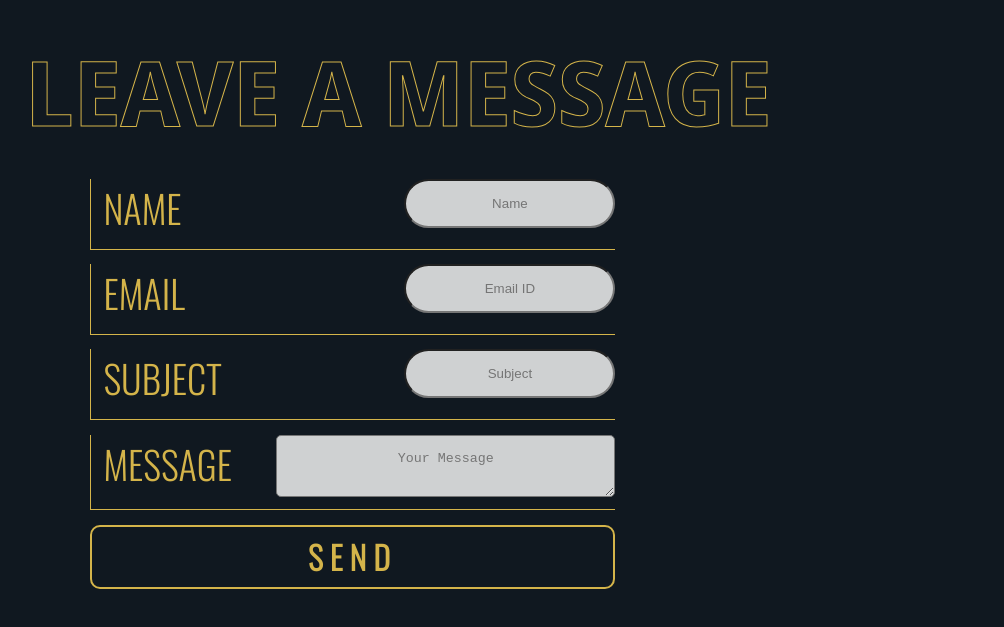
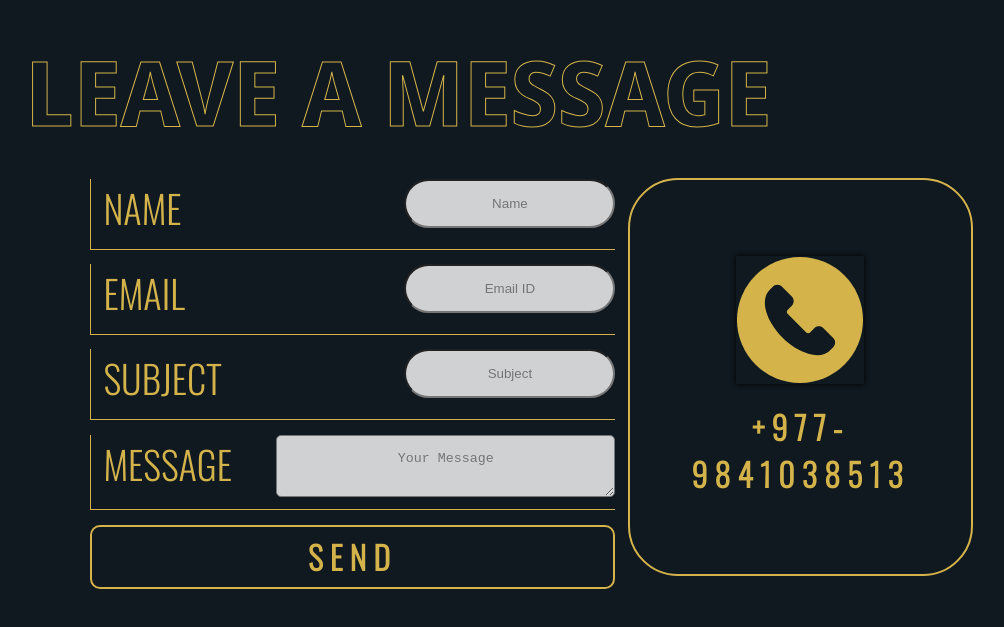
Before and after one commit to rajkarnikar11/portfoliogold, a React (Create React App) app: page /#intro in a window 1280 px wide. Shown: the part 3528-4155 px from the top of the page, without its empty margins (0-1004 px from the left). Built offline with nearby package versions, Linux system fonts and the light colour scheme; a web font is replaced by a local one.

Commit message:
call checking

```diff
--- a/src/App.css
+++ b/src/App.css
@@ -1,3 +1,6 @@
+.App{
+  height: 100vh;
+}
 .name{
   text-align: center;
   position: sticky;
--- a/src/Components/Contact.tsx
+++ b/src/Components/Contact.tsx
@@ -3,6 +3,7 @@ import { useNavigate } from 'react-router-dom';
 import { useInView } from 'react-intersection-observer';
 import '../Styles/Contact.css' ;
 import emailjs from 'emailjs-com';
+import Phone from "../assets/phone.svg"
 const Contact = () => {
 
 
@@ -72,7 +73,14 @@ const Contact = () => {
               <input type="submit" className='form-submit' value="Send"></input>
             </div>
         </form>
-
+        <div className='call-container'>
+          <a href="tel:+977-9860831576">
+            <img  className='call-icon' alt="phone" src={Phone}/>
+          </a>
+          <div className='number'>
+            +977-9841038513
+          </div>
+        </div>
       </div>
     </div>
   )
--- a/src/Components/Skills.tsx
+++ b/src/Components/Skills.tsx
@@ -45,10 +45,10 @@ const Skills = () => {
       </h1>
       <div className='skills-list-container'>
         <li ref={html} className='skill-list'>HTML , CSS</li>
-        <li ref={react} className='skill-list'>REACT JS , NEXT JS</li>
+        <li ref={react} className='skill-list'>REACT JS , NEXT JS, REACTNATIVE</li>
         <li ref={redux} className='skill-list'>REDUX</li>
         <li ref={type} className='skill-list'>TYPESCRIPT</li>
-        <li ref={native} className='skill-list'>REACTNATIVE</li>
+        <li ref={native} className='skill-list'>Illustrator  ,Figma  ,Photoshop</li>
       </div>
     </div>
   )
--- a/src/Styles/Contact.css
+++ b/src/Styles/Contact.css
@@ -1,5 +1,6 @@
 .contact-container{
     height: 100vh;
+
 
 }
 .form-line-container{
@@ -31,8 +32,8 @@
 .form-cotainer{
     display: flex;
     flex-direction: row;
-    width: 50vw;
-
+    width: 70vw;
+    display: flex;
     margin-left:5vw;
     padding: 0vw 2vw;
 
@@ -120,6 +121,41 @@
     transition-delay: .1;
     transition-timing-function: linear;
 }
+.call-container{
+    display: flex;
+    flex-direction: column;
+    align-items: center;
+    text-align: center;
+    justify-content: center;
+    padding: 20px;
+    border: #D4B44A 2px solid;
+    width: 100%;
+    position: relative;
+    font-family: 'Oswald', sans-serif;
+    color:  #D4B44A;
+    font-size: 2.5vw;
+    font-weight: 700;
+    letter-spacing: 7px;
+    margin: 1vw;
+    border-radius: 50px;
+
+}
+.call-icon{
+    height: 10vw;
+    box-shadow: black 0 0 5px;
+    position: relative;
+
+}
+.call-icon::before{
+    top:5;
+    position: absolute;
+    height: 100%;
+    width: 100%;
+    background-color: #D4B44A;
+}
+.number{
+   margin-top: 10px;
+}
 @media screen and (max-width: 700px){
     .form-line-container{
          width: 80vw;
@@ -127,6 +163,7 @@
         font-size: 5vw;
         color:  #D4B44A;
         margin-top: 2vh;
+
 
     }
     .form-submit{
@@ -136,6 +173,8 @@
         letter-spacing: 7px;
         border-radius: 10px;
         cursor: pointer;
+        width: 80vw;
+
     }
     .contact-title{
        line-height: 5vw;
@@ -144,7 +183,12 @@
     }
     .form-cotainer{
         margin-top: 10vh;
-
+        flex-direction: column;
 
     }
+    .call-container{
+        flex-direction: row;
+        justify-content: space-around;
+        margin-top: 10px;
+    }
 }
```
Also changed, not shown: src/assets/phone.svg (added).
